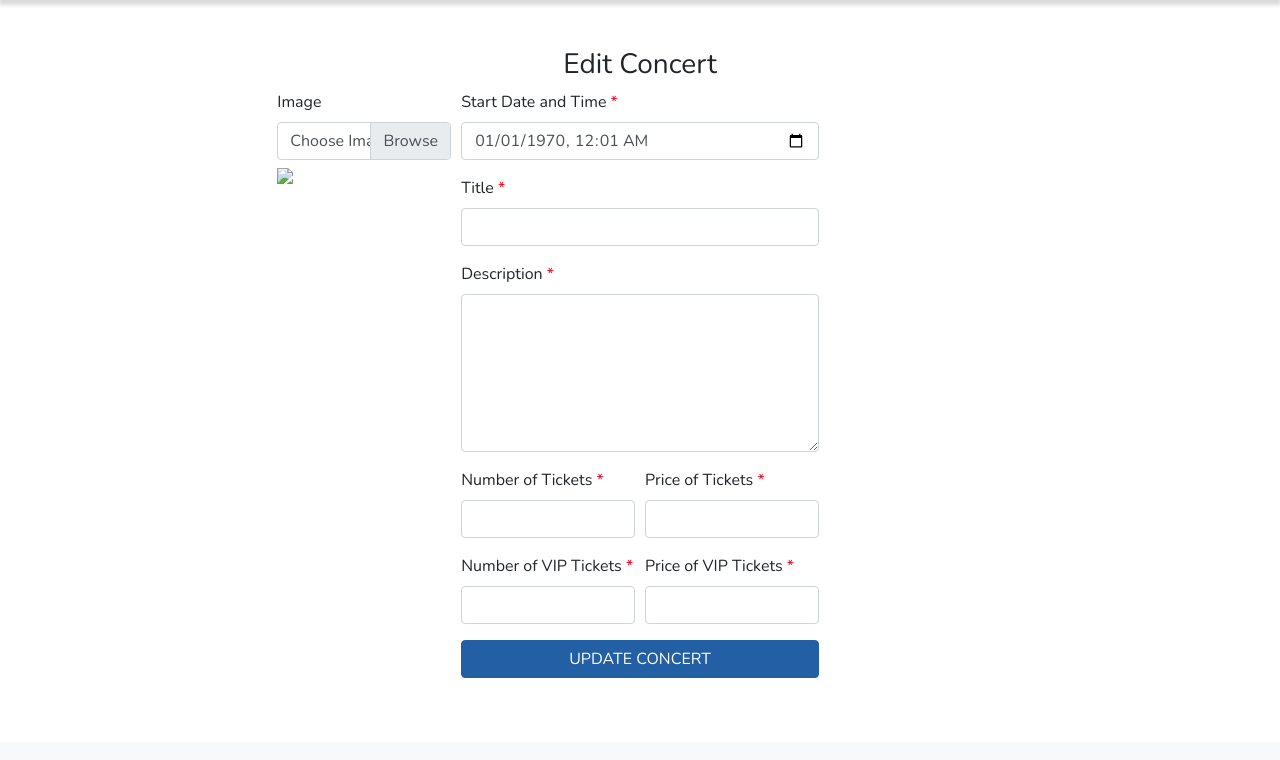
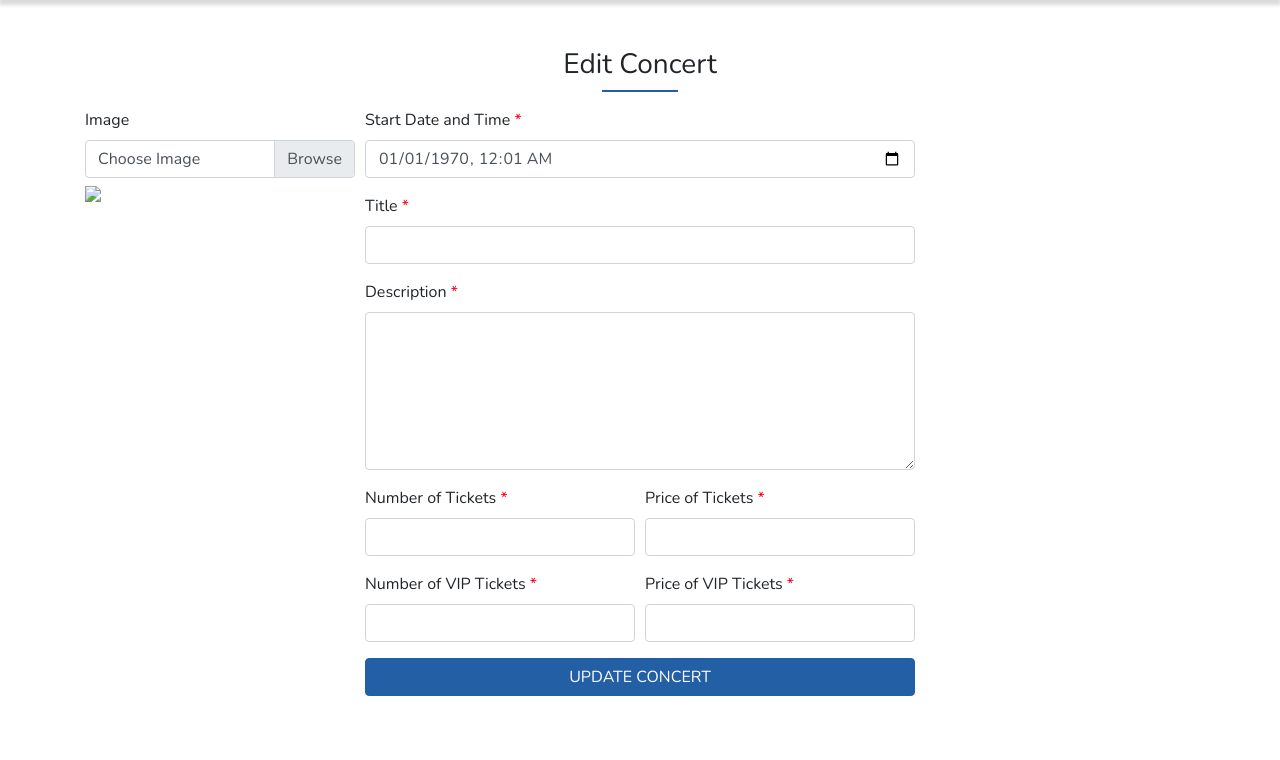
Before and after one commit to AndrejNikolic/Ticket-Reservator-project, a PHP site: page /edit_concert.php?id=1 in a window 1280 px wide. Shown: the part 127-887 px from the top of the page. Before the commit the page ends 805 px from the top, so only its background shows below. Run offline with PHP 8.4, Linux system fonts and the light colour scheme; the visitor is signed in with stand-in values (Sample User, id 1); data that the repository does not hold is empty.

Commit message:
small changes

```diff
--- a/admin_navigation.php
+++ b/admin_navigation.php
@@ -1,4 +1,4 @@
-<ul class="nav nav-pills nav-justified">
+<ul class="nav nav-pills">
     <li class="nav-item">
         <a class="nav-link <?php if($_SESSION['page']=="admin"){ echo "active"; }?>" href="admin.php">Orders</a>
     </li>
--- a/concerts.php
+++ b/concerts.php
@@ -24,8 +24,8 @@
                 if (date("Y-m-d", strtotime($row['start_date'])) <= date("Y-m-d")) {
                     echo ' disabled';
                 }
+
                 echo '">
-
                 <div class="card-header">
                     <h4 class="card-title text-center">'. $row['title'] .'</h4>
                 </div>
--- a/css/style.css
+++ b/css/style.css
@@ -1,6 +1,32 @@
 /* Bootstrap fixes */
 body {
   font-family: 'Nunito', sans-serif;
+}
+
+.container.my-5 h3 {
+  display: -webkit-box;
+  display: -ms-flexbox;
+  display: flex;
+  -webkit-box-align: center;
+      -ms-flex-align: center;
+          align-items: center;
+  -webkit-box-orient: vertical;
+  -webkit-box-direction: normal;
+      -ms-flex-direction: column;
+          flex-direction: column;
+  width: -webkit-fit-content;
+  width: -moz-fit-content;
+  width: fit-content;
+  margin: 0 auto;
+}
+
+.container.my-5 h3::after {
+  border-top: 2px solid #215ea4;
+  content: "";
+  display: block;
+  width: 50%;
+  margin-top: 0.5rem;
+  margin-bottom: 1rem;
 }
 
 .table th, .table td {
--- a/css/style.scss
+++ b/css/style.scss
@@ -3,6 +3,27 @@
 /* Bootstrap fixes */
 body {
     font-family: 'Nunito', sans-serif;
+}
+
+.container {
+    &.my-5 {
+        h3 {
+            display: flex;
+            align-items: center;
+            flex-direction: column;
+            width: fit-content;
+            margin: 0 auto;
+            &::after {
+                border-top: 2px solid #215ea4;
+                content: "";
+                display: block;
+                width: 50%;
+                margin-top: 0.5rem;
+                margin-bottom: 1rem;
+            }
+
+        }
+    }
 }
 
 .table th, .table td {
--- a/edit_concert.php
+++ b/edit_concert.php
@@ -14,7 +14,7 @@
 <body>
 <?php include "assets/header.php" ?>
 <div class="container my-5">
-<h3 class="text-center">Edit Concert</h3>
+<h3>Edit Concert</h3>
 <div class="row justify-content-center">
 <?php
 
@@ -63,7 +63,7 @@
     mysqli_close($con);
 }
 ?>
-<form class="" method="post" enctype="multipart/form-data">
+<form class="col-12" method="post" enctype="multipart/form-data">
     <div class="form-row">
         <div class="col-md-3 concert_image">
             <label for="imageFile">Image</label>
```
Also changed, not shown: admin_add_concert.php (+7 -4 lines), search.php (+1 -1 lines), 1 other file. Lines whose indentation alone changed are shown as unchanged.
